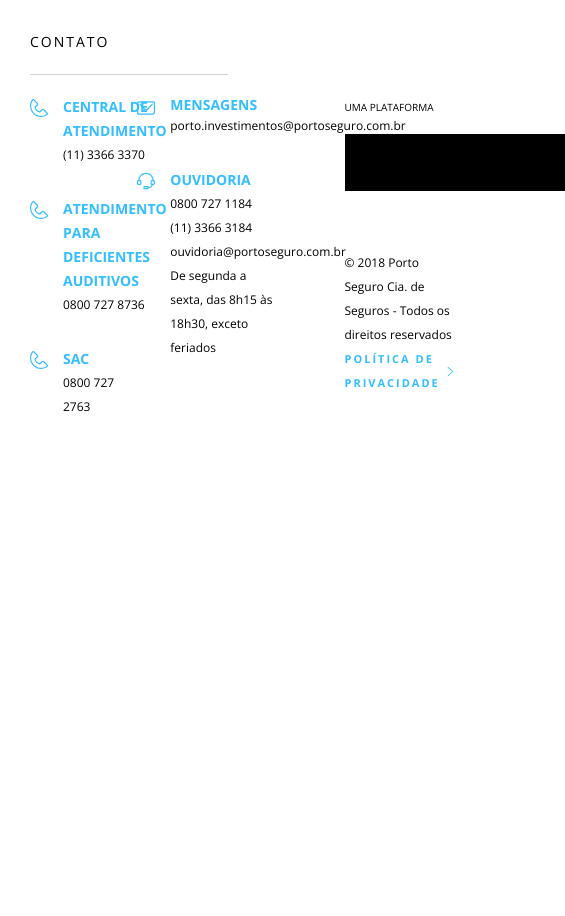
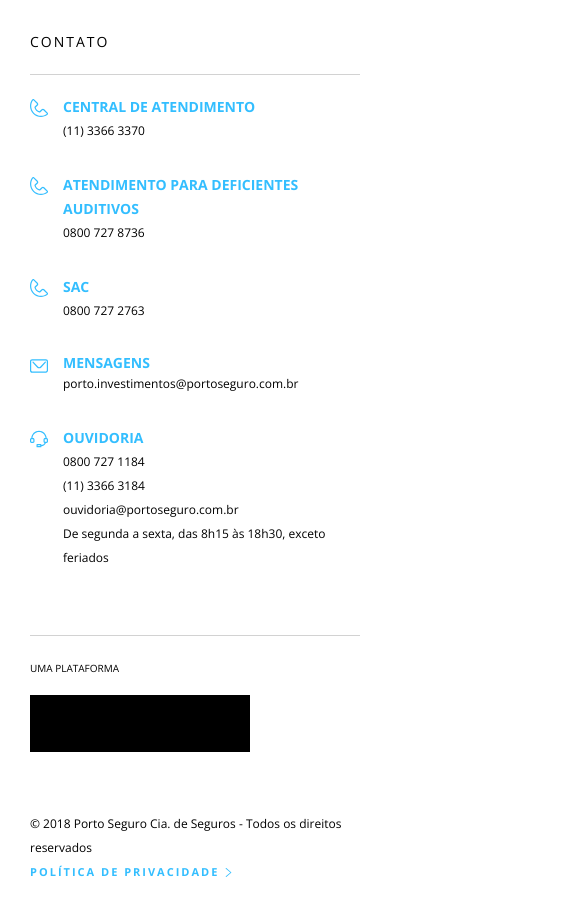
Before and after one commit to dwolfx/conquista_porto, a React (Create React App) app: page / in a window 390 px wide. Shown: the top 916 px of the page, 565 px wide, since content can reach past the window. Before the commit the page ends 844 px from the top, so only its background shows below. Built offline with nearby package versions, Linux system fonts and the light colour scheme.

Commit message:
[PCNE-68] - Finished responsivity

```diff
--- a/src/components/Footer/index.js
+++ b/src/components/Footer/index.js
@@ -9,7 +9,8 @@ import {
   Mail,
   Phone,
   Headset,
-  ArrowRight
+  ArrowRight,
+  ResponsiveLine
 } from './styles'
 
 export default function Footer() {
@@ -20,10 +21,13 @@ export default function Footer() {
           CONTATO
         </Text>
         <Line width={60} />
-        <Wrapper direction="row">
-          <Wrapper width={65} direction="row">
-            <Wrapper direction="row">
-              <Wrapper width={50}>
+        <Wrapper direction="row" className="responsiveContainer">
+          <Wrapper width={65} direction="row" className="responsiveMainBlock1">
+            <Wrapper
+              width={50}
+              margin='0px 15px 0px 0px'
+              className="responsiveBlock1"
+            >
               <Wrapper direction="row">
                 <Phone />
                 <Wrapper>
@@ -52,7 +56,11 @@ export default function Footer() {
                 </Wrapper>
               </Wrapper>
             </Wrapper>
-              <Wrapper width={50}>
+            <Wrapper
+              width={50}
+              margin='0px 15px'
+              className="responsiveBlock2"
+            >
               <Wrapper direction="row">
                 <Mail />
                 <Wrapper align="flex-start">
@@ -83,8 +91,12 @@ export default function Footer() {
               </Wrapper>
             </Wrapper>
           </Wrapper>
-          </Wrapper>
-          <Wrapper width={35} margin="0px 0px 0px 100px">
+          <Wrapper
+            width={35}
+            margin="0px 0px 0px 100px"
+            className="responsiveMainBlock2"
+          >
+            <ResponsiveLine />
             <Text size={10} margin="0px 0px 15px 0px">
               UMA PLATAFORMA
             </Text>
@@ -92,7 +104,7 @@ export default function Footer() {
             <Text>
               © 2018 Porto Seguro Cia. de Seguros - Todos os direitos reservados
             </Text>
-            <Wrapper direction="row" align="center">
+            <Wrapper direction="row" align="center" pointer>
               <Text weight="bold" size={11} color="#33beff" spacing={2}>
                 POLÍTICA DE PRIVACIDADE
               </Text>
--- a/src/components/Footer/styles.js
+++ b/src/components/Footer/styles.js
@@ -19,6 +19,36 @@ export const Container = styled.footer`
     margin-right: 15px;
     margin-top: 4px;
   }
+
+  @media (max-width: 989px) {
+    .responsiveContainer {
+      flex-direction: column;
+    }
+
+    .responsiveBlock2 {
+      margin-left: 0px;
+    }
+
+    .responsiveMainBlock1,
+    .responsiveMainBlock2 {
+      width: 100%;
+    }
+
+    .responsiveMainBlock2 {
+      margin-left: 0px;
+    }
+  }
+
+  @media (max-width: 765px) {
+    .responsiveMainBlock1 {
+      flex-direction: column;
+    }
+
+    .responsiveBlock1,
+    .responsiveBlock2 {
+      width: 100%;
+    }
+  }
 `
 
 export const Wrapper = styled.div`
@@ -28,6 +58,7 @@ export const Wrapper = styled.div`
   align-items: ${props => (props.align ? props.align : 'flex-start')};
   justify-content: ${props => (props.justify ? props.justify : 'flex-start')};
   margin: ${props => (props.margin ? props.margin : '0px 0px  15px 0px')};
+  cursor: ${props => (props.pointer ? 'pointer' : 'default')};
 `
 
 export const Line = styled.div`
@@ -35,6 +66,21 @@ export const Line = styled.div`
   height: 1px;
   background-color: #d2d2d2;
   margin: 20px 0px;
+
+  @media (max-width: 989px) {
+    width: 100%;
+  }
+`
+
+export const ResponsiveLine = styled.div`
+  width: 100%;
+  height: 1px;
+  background-color: #d2d2d2;
+  margin: 20px 0px;
+
+  @media (min-width: 989px) {
+    display: none;
+  }
 `
 
 export const Text = styled.p`
```
Lines whose indentation alone changed are shown as unchanged.
